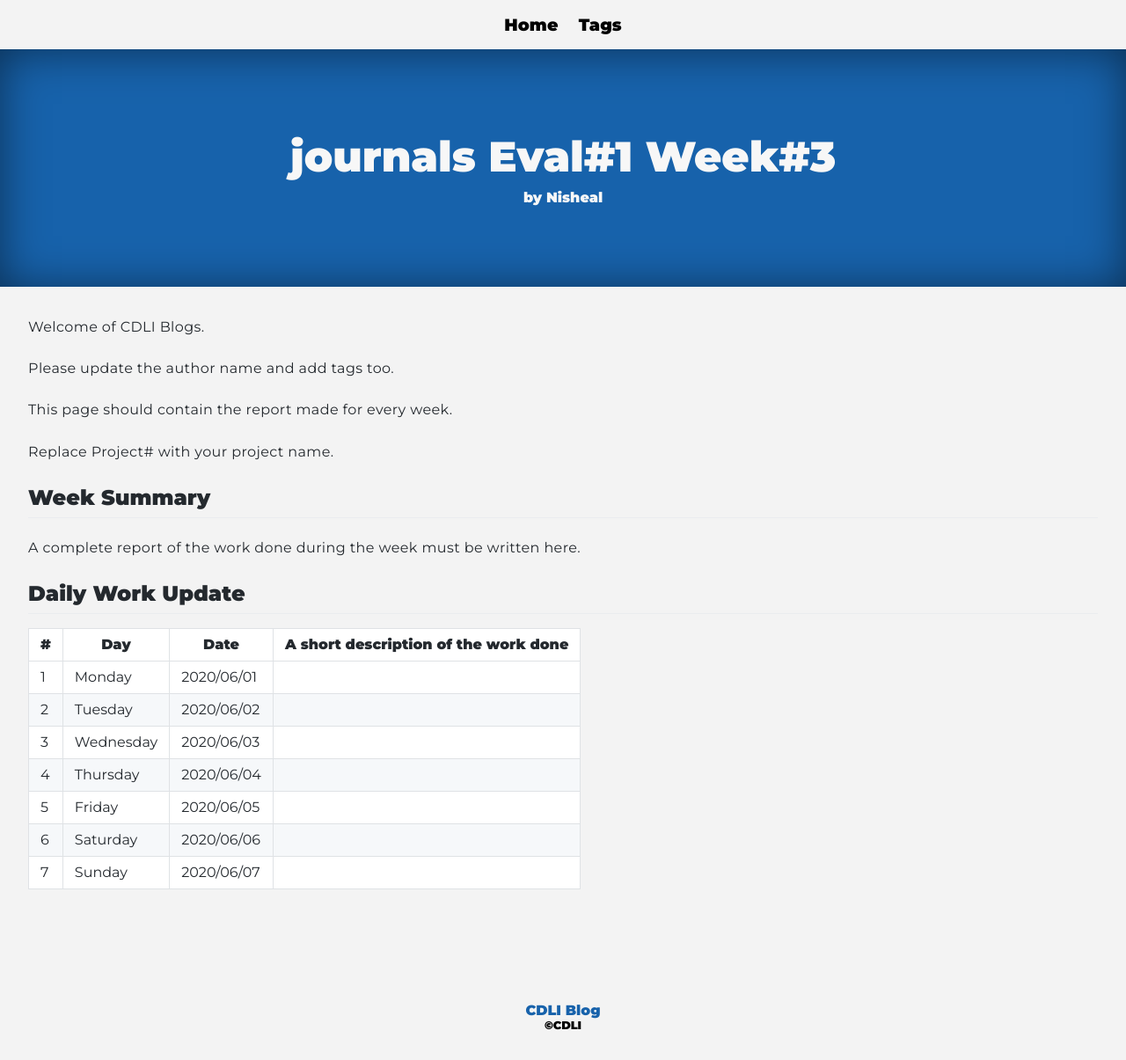
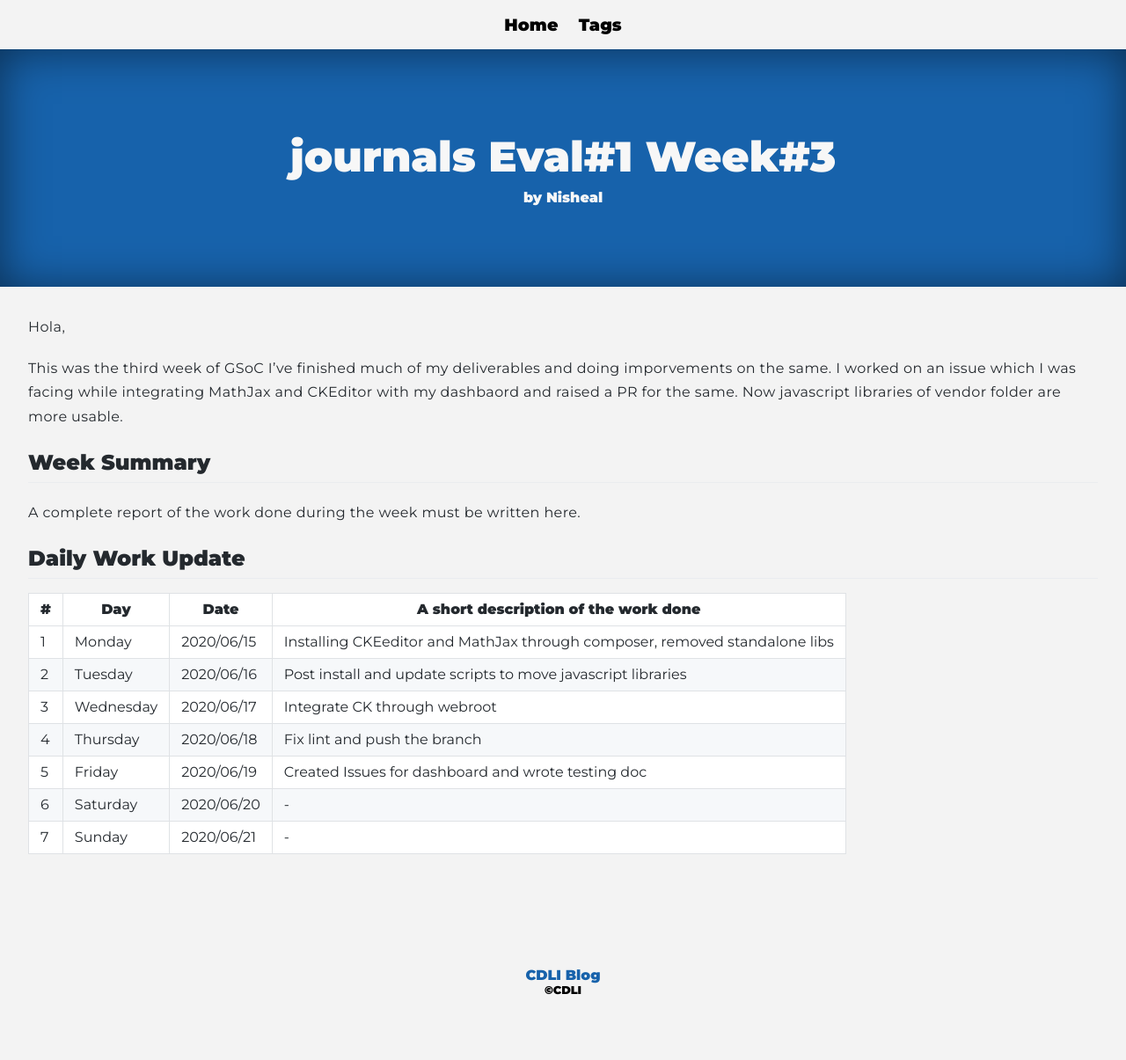
Before and after one commit to cdli-gh/blog, a Jekyll site: the page built from _blog/gsoc20/journals/posts/03_week3.md, in a window 1280 px wide. Shown: the whole page at 88% size. Built offline with Jekyll 4.4.1, drawn with Linux system fonts in a browser that asks for light colours; Markdown is read by kramdown in place of the engine named in the settings; after the commit the page ends 1165 px from its top, so only the background shows below that.

Commit message:
Update 03_week3.md

```diff
--- a/_blog/gsoc20/journals/posts/03_week3.md
+++ b/_blog/gsoc20/journals/posts/03_week3.md
@@ -4,13 +4,12 @@ title: journals Eval#1 Week#3
 author: "Nisheal"
 tags: ["week","gsoc","gsoc2020","journals","eval#1","week#3"]
 ---
-Welcome of CDLI Blogs.
+Hola,
 
-Please update the author name and add tags too.
+This was the third week of GSoC I've finished much of my deliverables and doing imporvements on the same.
+I worked on an issue which I was facing while integrating MathJax and CKEditor with my dashbaord and raised a PR for the same.
+Now javascript libraries of vendor folder are more usable.
 
-This page should contain the report made for every week.
-
-Replace Project# with your project name.
 
 ## Week Summary
 
@@ -21,10 +20,10 @@ A complete report of the work done during the week must be written here.
 
 |\#|Day|Date|A short description of the work done|
 |---	|---	|---	|---	|
-|1   	| Monday 	|   2020/06/01	|   	|
-|2   	| Tuesday  	|   2020/06/02	|   	|
-|3   	| Wednesday  	|  2020/06/03 	|   	|
-|4   	| Thursday  	|   2020/06/04	|   	|
-|5   	| Friday  	|   2020/06/05	|   	|
-|6   	| Saturday  	|   2020/06/06	|   	|
-|7   	| Sunday  	|   2020/06/07	|   	|
+|1   	| Monday 	|   2020/06/15	|  Installing CKEeditor and MathJax through composer, removed standalone libs 	|
+|2   	| Tuesday  	|   2020/06/16	|  Post install and update scripts to move javascript libraries 	|
+|3   	| Wednesday  	|  2020/06/17 	|  Integrate CK through webroot	|
+|4   	| Thursday  	|   2020/06/18	|  Fix lint and push the branch 	|
+|5   	| Friday  	|   2020/06/19	| Created Issues for dashboard and wrote testing doc 	|
+|6   	| Saturday  	|   2020/06/20	|  - 	|
+|7   	| Sunday  	|   2020/06/21	|  - 	|
```
